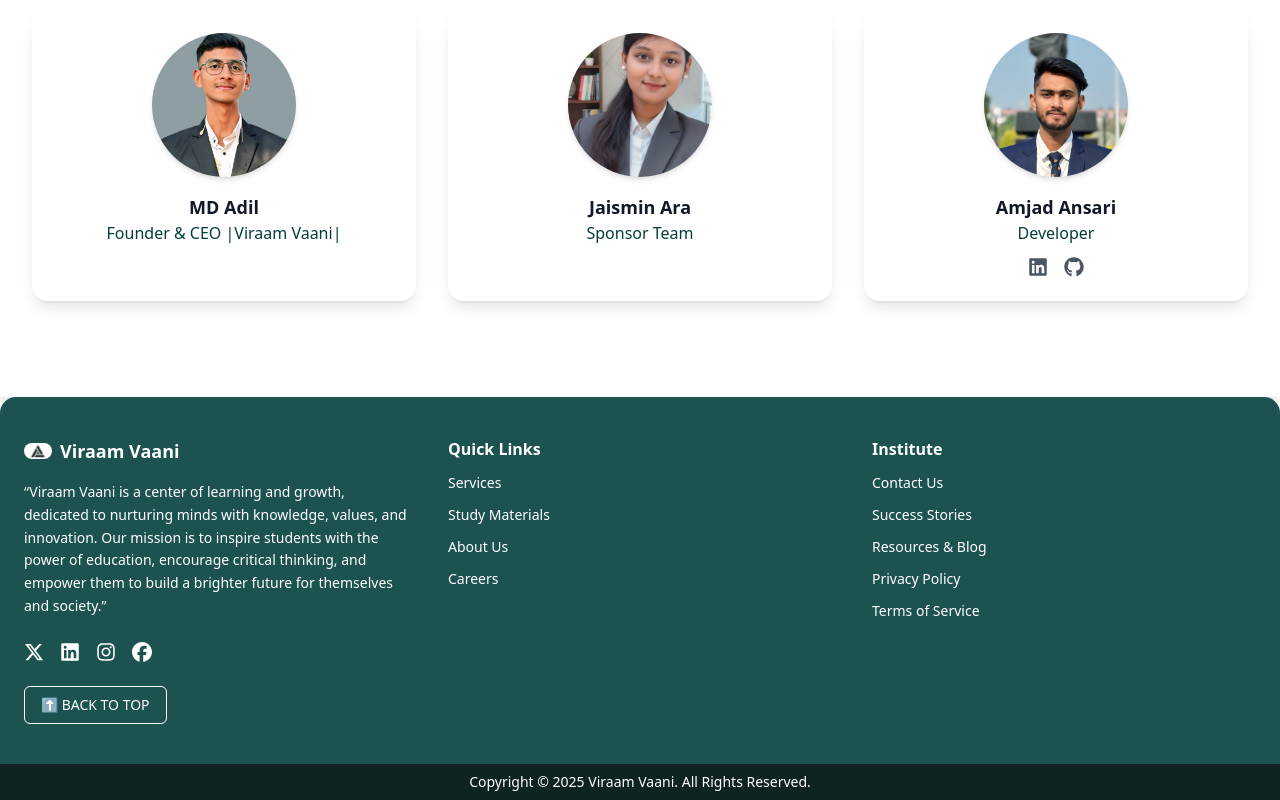
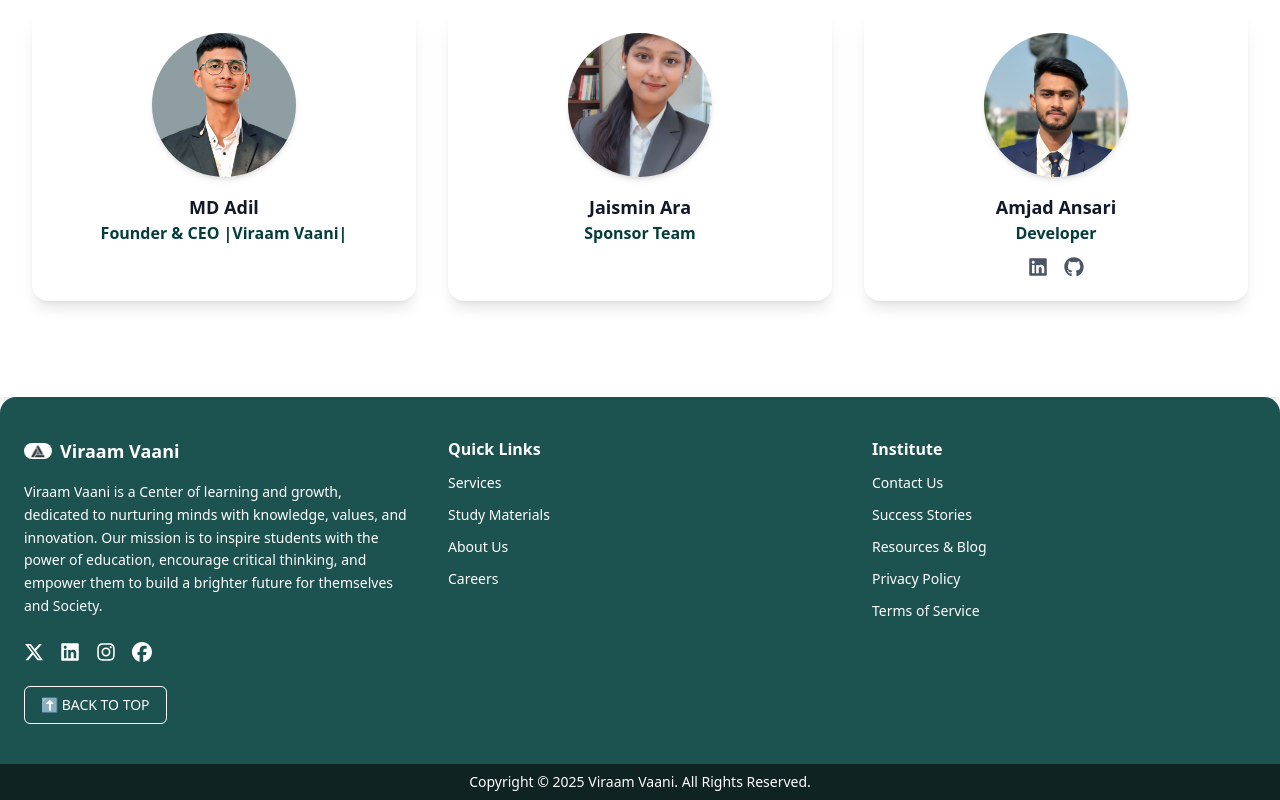
Before and after one commit to saurabhkushwahha/vercel-frontend, a React (Vite) app: page / in a window 1280 px wide. Shown: the part 2165-2965 px from the top of the page. Built offline with nearby package versions, Linux system fonts and the light colour scheme; no server answers.

Commit message:
minor changes

```diff
--- a/src/components/Footer.jsx
+++ b/src/components/Footer.jsx
@@ -24,11 +24,11 @@
 
           {/* Tagline */}
           <p className="text-sm leading-relaxed mb-6">
-            “Viraam Vaani is a center of learning and growth, dedicated to
+            Viraam Vaani is a Center of learning and growth, dedicated to
             nurturing minds with knowledge, values, and innovation. Our mission
             is to inspire students with the power of education, encourage
             critical thinking, and empower them to build a brighter future for
-            themselves and society.”
+            themselves and Society.
           </p>
 
           {/* Social Icons */}
--- a/src/pages/About.jsx
+++ b/src/pages/About.jsx
@@ -39,7 +39,7 @@
 
   const stats = [
     { icon: <FaAward className="text-2xl text-red-500" />, number: "150+", label: "Projects Completed" },
-    { icon: <FaUser className="text-2xl text-orange-400" />, number: "100+", label: "Happy Students" },
+    { icon: <FaUser className="text-2xl text-orange-400" />, number: "500+", label: "Happy Students" },
     { icon: <FaProjectDiagram className="text-2xl text-blue-500" />, number: "5+", label: "Years Experience" },
     { icon: <FaHeart className="text-2xl text-red-600" />, number: "99%", label: "Students Satisfaction" },
   ];
--- a/src/pages/Contact.jsx
+++ b/src/pages/Contact.jsx
@@ -84,8 +84,8 @@
         >
           {[
             { icon: <FaMapMarkerAlt className="text-xl" />, title: "Address", content: "Chausa Bazar Chausa", color: "bg-red-500" },
-            { icon: <FaEnvelope className="text-xl" />, title: "You Can Email Here", content: "VirramVaani@forhelp.com", color: "bg-blue-500" },
-            { icon: <FaPhoneAlt className="text-xl" />, title: "Call us on", content: "+91-9304024338", color: "bg-green-500" },
+            { icon: <FaEnvelope className="text-xl" />, title: "You Can Email Here", content: "viraamvaani1@gmail.com", color: "bg-blue-500" },
+            { icon: <FaPhoneAlt className="text-xl" />, title: "Call us on", content: "9304024338", color: "bg-green-500" },
             { icon: <FaClock className="text-xl" />, title: "Working Hours", content: "10:00 am – 6:00 pm", color: "bg-purple-500" }
           ].map((item, index) => (
             <motion.div
--- a/src/pages/Home.jsx
+++ b/src/pages/Home.jsx
@@ -221,7 +221,7 @@
                 <h3 className="text-lg font-bold text-gray-900">
                   {member.name}
                 </h3>
-                <p className="text-[#043D3B] mb-3 text-sm sm:text-base">
+                <p className="text-[#043D3B] mb-3 font-bold text-sm sm:text-base">
                   {member.role}
                 </p>
                 <div className="flex justify-center space-x-4">
```
Also changed, not shown: src/pages/styles/globals.css (renamed from src/styles/globals.css).
